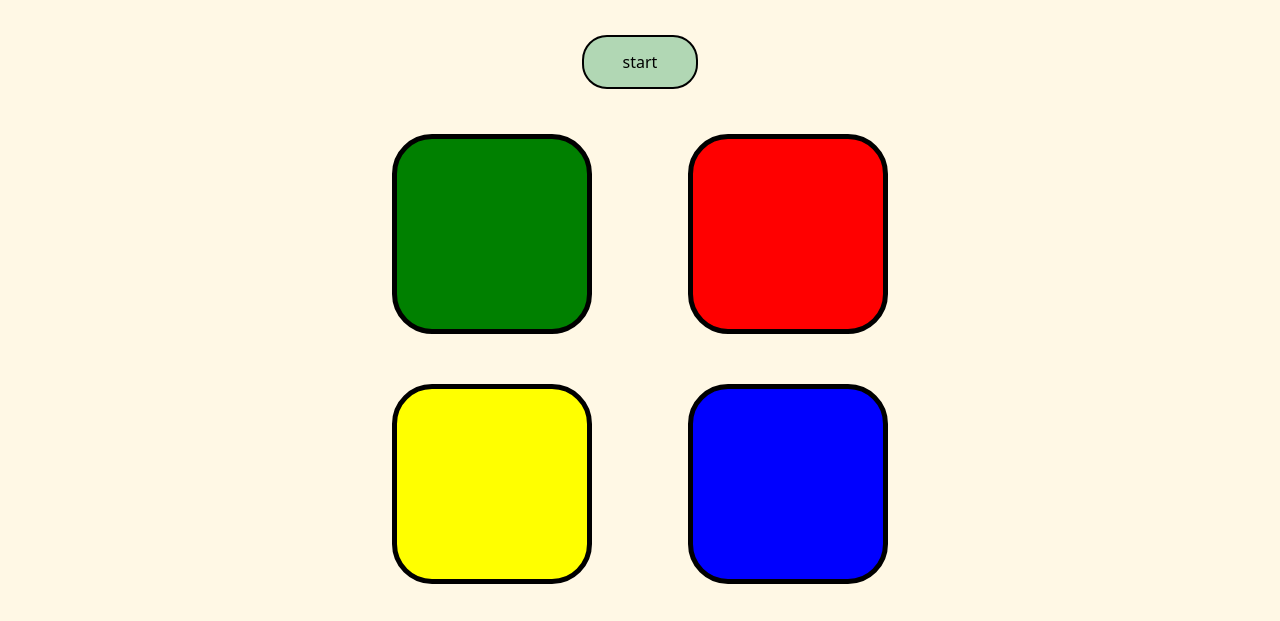
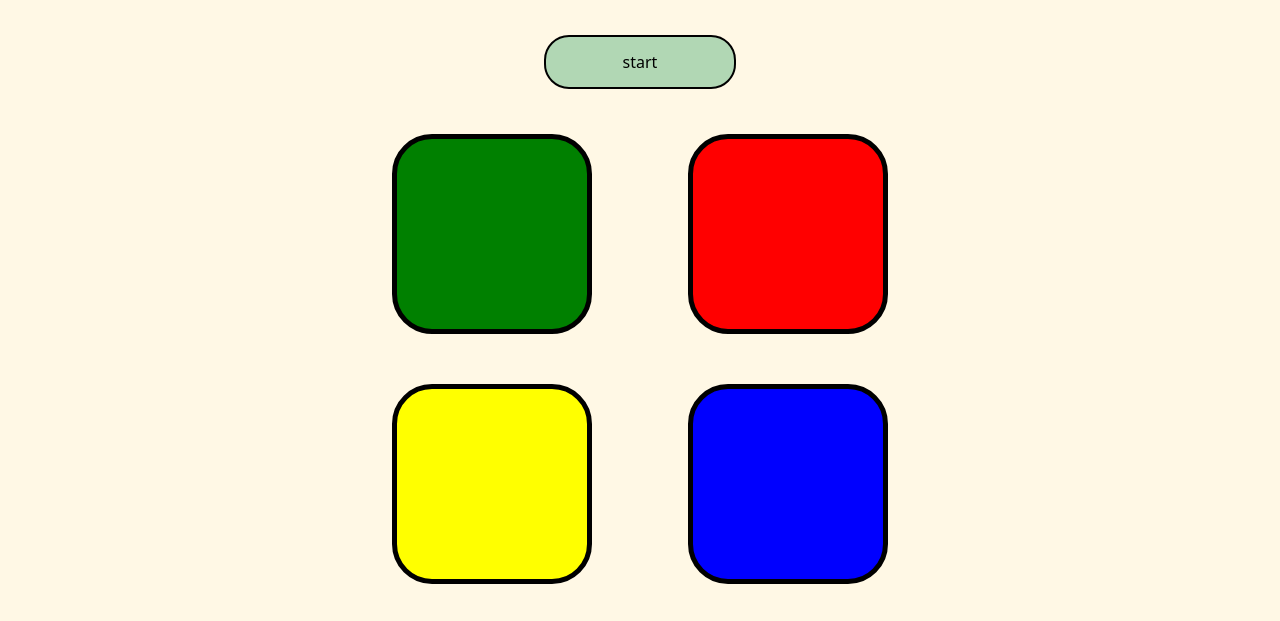
Before and after one commit to Shaikh-Umar-Farooq/simon-game, a plain HTML site: page index.html in a window 1280 px wide. Shown: the part 179-800 px from the top of the page. Drawn offline with nearby package versions, Linux system fonts and the light colour scheme.

Commit message:
Update styles.css

```diff
--- a/styles.css
+++ b/styles.css
@@ -65,6 +65,8 @@ body {
   border-style: solid;
   border-radius: 25px;
   margin-bottom: 20px;
+  width: 15%;
+  font-size: 1rem;
 }
 footer {
   color: #000000;
```
